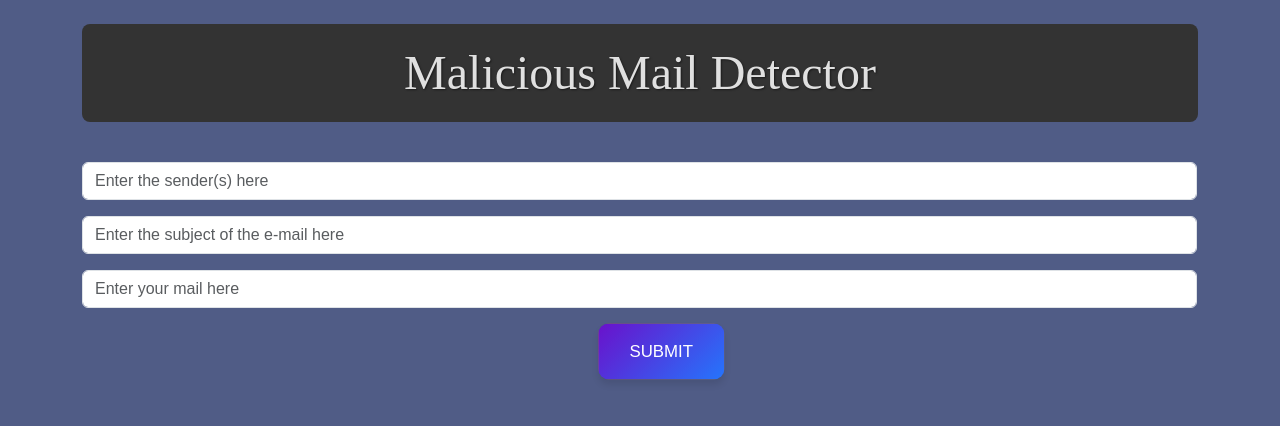
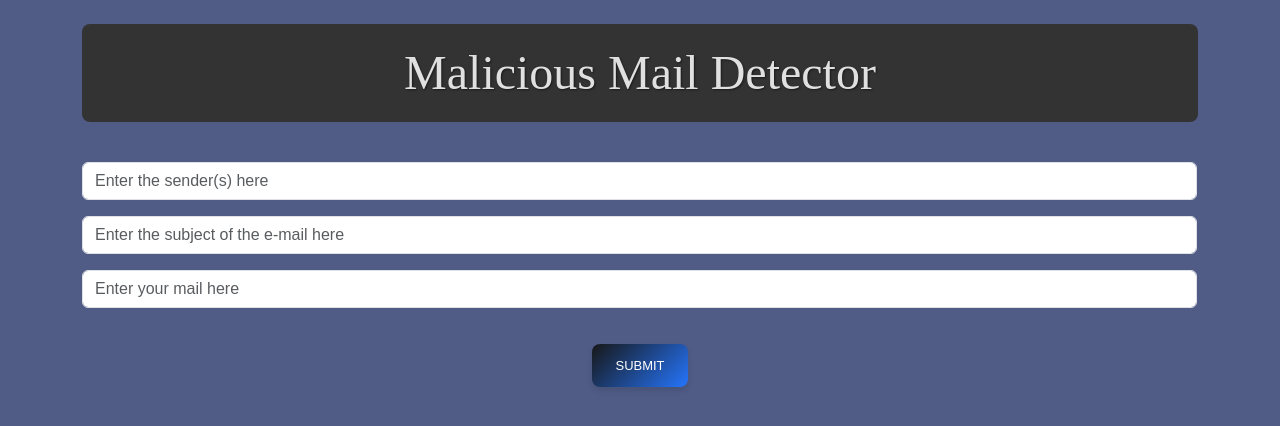
Before and after one commit to rorro6787/malicious-mail-detector, a Flask app: page / in a window 1280 px wide. Shown: the top 426 px of the page. Run offline with Flask 3, Linux system fonts and the light colour scheme; parts of the project's set-up code (start-up, migrations or seed data) failed here and were passed over; some libraries are stand-ins or nearby versions.

Commit message:
Centered div XDDDDDDD

```diff
--- a/static/styles.css
+++ b/static/styles.css
@@ -55,31 +55,29 @@ html {
     margin-right: auto;
 }
 
-/* Center the submit button */
-.d-flex {
+/* Center the form and its elements */
+form.text-center {
     display: flex;
+    flex-direction: column;
+    align-items: center;
 }
 
-.justify-content-center {
-    justify-content: center;
-}
-
+/* Center the submit button */
 .btn-orange {
-    background: linear-gradient(135deg, #6a11cb, #2575fc); /* Improved gradient */
+    background: linear-gradient(135deg, #171717, #2575fc); /* Improved gradient */
     border: none;
     color: #ffffff;
     border-radius: 8px; /* More rounded corners */
     box-shadow: 0px 4px 6px rgba(0, 0, 0, 0.1); /* Softer shadow */
     transition: background 0.3s, box-shadow 0.3s, transform 0.3s; /* Smooth transitions */
     padding: 12px 24px; /* Adjust padding to increase height */
-    transform: scale(1.30) translateX(16px);
-
+    margin-top: 20px; /* Add margin to separate from inputs */
 }
 
 .btn-orange:hover {
     background: linear-gradient(135deg, #8e2de2, #4a00e0); /* Improved hover gradient */
     box-shadow: 0px 6px 8px rgba(0, 0, 0, 0.2); /* Slightly deeper shadow on hover */
-    transform: scale(1.40) translateX(15px); /* Slight scale up and move right on hover */
+    transform: scale(1.05) translateX(10px); /* Slight scale up and move right on hover */
 }
 
 /* Ajuste de separación entre el input y el botón */
--- a/templates/index.html
+++ b/templates/index.html
@@ -90,12 +90,12 @@
 
     <!-- This part is for the Sender -->
     <div class="input-group mb-3">
-        <input type="text" class="form-control" name="sender" id="sender" placeholder="Enter the sender(s) here" required>
+        <input type="text" class="form-control" name="sender" id="sender" placeholder="Enter the sender(s) here">
     </div>
 
     <!-- This part is for the Subject -->
     <div class="input-group mb-3">
-        <input type="text" class="form-control" name="subject" id="subject" placeholder="Enter the subject of the e-mail here" required>
+        <input type="text" class="form-control" name="subject" id="subject" placeholder="Enter the subject of the e-mail here">
     </div>
 
     <!-- This part is for the E-mail -->
@@ -104,7 +104,7 @@
     </div>
 
     <!-- Single Submit button -->
-    <div class="d-flex justify-content-center">
+    <div class="text-center">
         <button class="btn btn-orange" type="submit">Submit</button>
     </div>
 </form>
```
